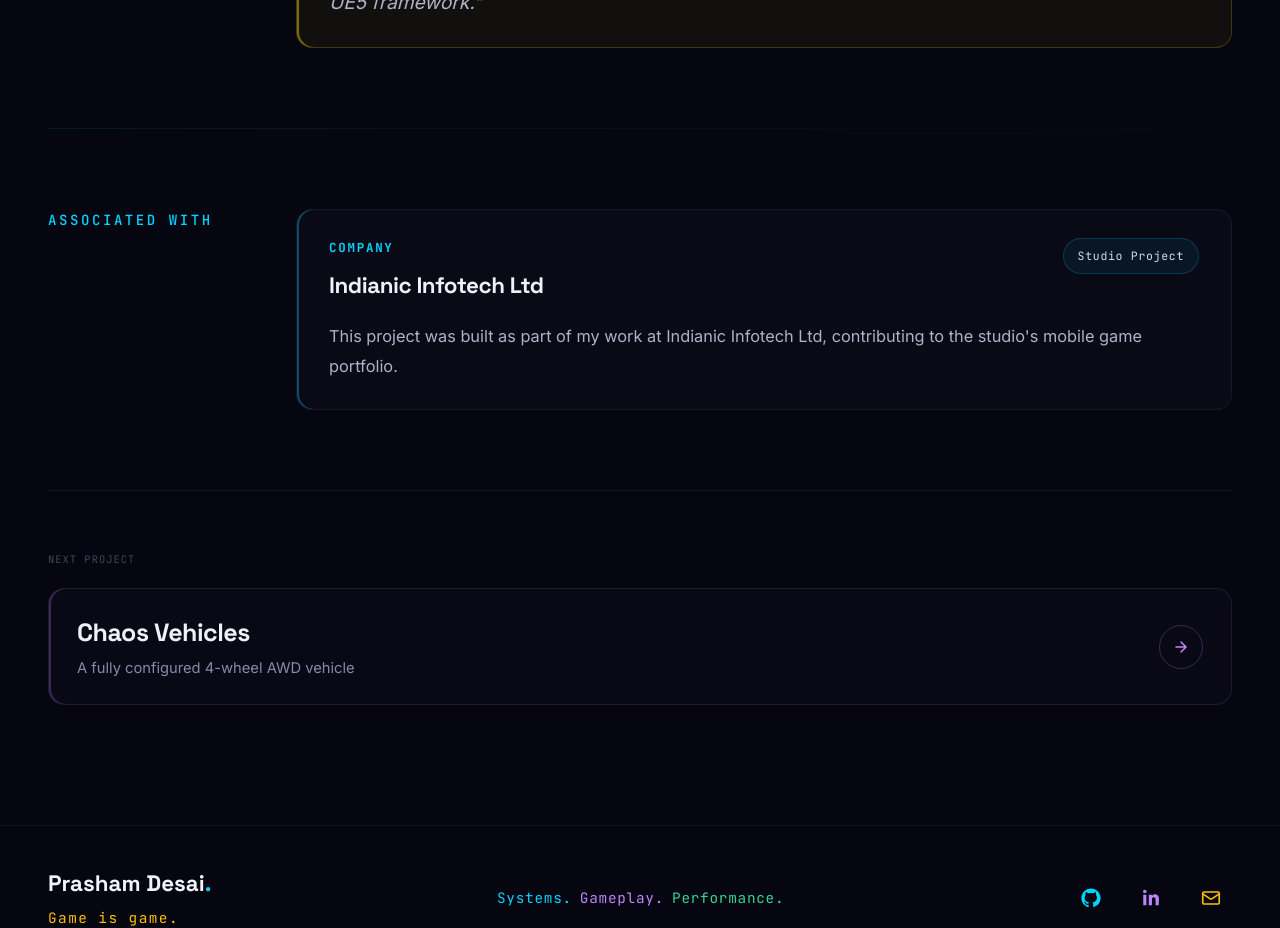
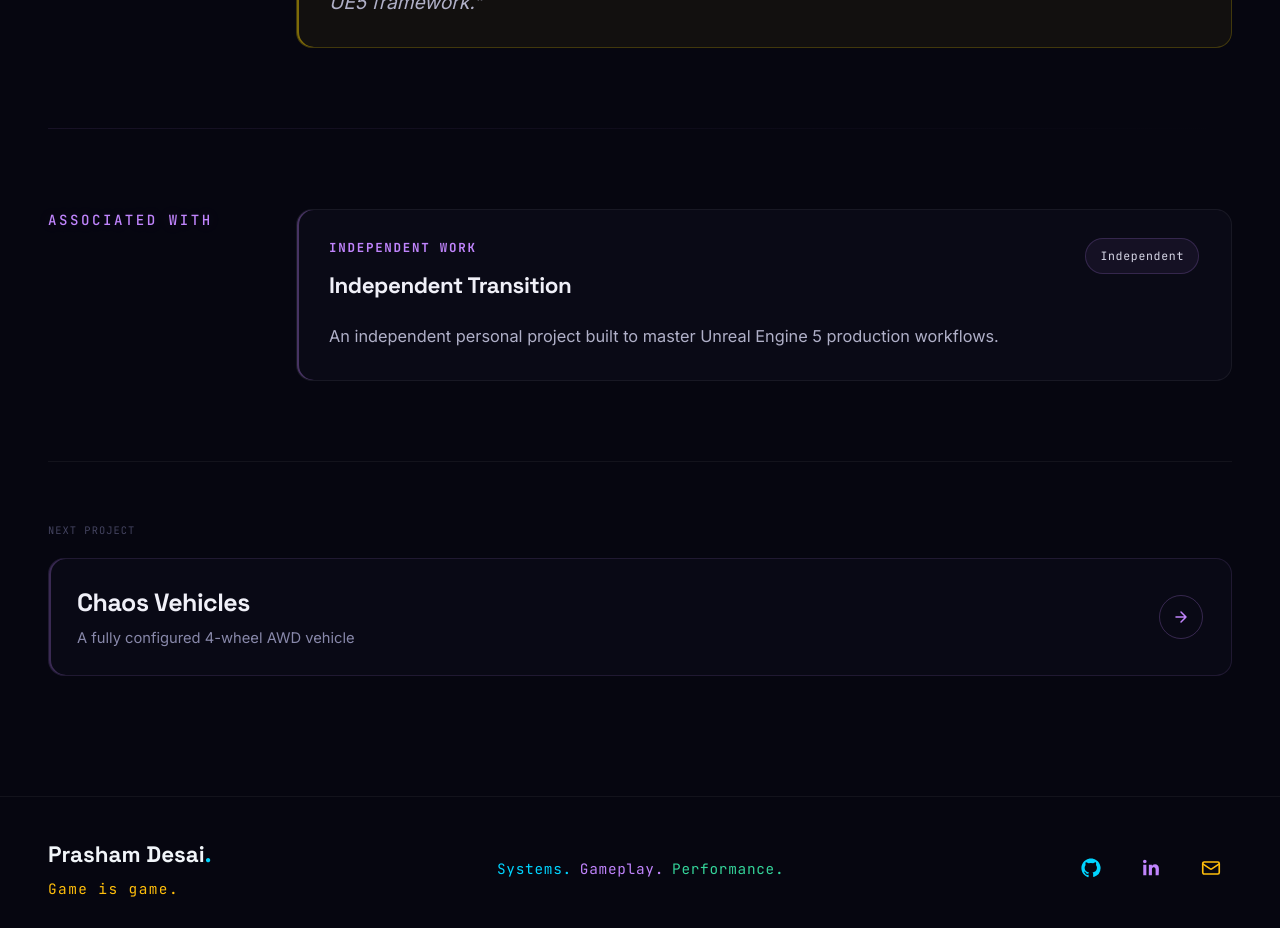
Before and after one commit to Prasham-Desai/Portfolio, a React (Create React App) app: page /project/badbot in a window 1280 px wide. Shown: the part 3460-4388 px from the top of the page. Built offline with nearby package versions, Linux system fonts and the light colour scheme.

Commit message:
Resume section updates

```diff
--- a/src/data/projects.js
+++ b/src/data/projects.js
@@ -9,6 +9,13 @@ export const projects = [
     platform: "PC",
     year: "2024",
     engine: "Unreal Engine",
+    associatedWith: {
+      type: "self",
+      name: "Independent Transition",
+      description: "An independent personal project built to master Unreal Engine 5 production workflows.",
+      badge: "Independent",
+      color: "#c084fc"
+    },
     featured: true,
     coverColor: "#1a0a00",
     accentColor: "#dc143c",
@@ -44,6 +51,13 @@ export const projects = [
     platform: "Windows",
     year: "2024",
     engine: "Unreal Engine",
+    associatedWith: {
+      type: "self",
+      name: "Independent Transition",
+      description: "An independent personal project built to master Unreal Engine 5 production workflows.",
+      badge: "Independent",
+      color: "#c084fc"
+    },
     featured: true,
     coverColor: "#05101a",
     accentColor: "#00d4ff",
@@ -81,6 +95,13 @@ export const projects = [
     platform: "Windows",
     year: "2024",
     engine: "Unreal Engine",
+    associatedWith: {
+      type: "self",
+      name: "Independent Transition",
+      description: "An independent personal project built to master Unreal Engine 5 production workflows.",
+      badge: "Independent",
+      color: "#c084fc"
+    },
     featured: true,
     coverColor: "#0a121e",
     accentColor: "#34d399",
@@ -117,6 +138,13 @@ export const projects = [
     platform: "PC",
     year: "2024",
     engine: "Unreal Engine",
+    associatedWith: {
+      type: "self",
+      name: "Independent Transition",
+      description: "An independent personal project built to master Unreal Engine 5 production workflows.",
+      badge: "Independent",
+      color: "#c084fc"
+    },
     featured: false,
     coverColor: "#120505",
     accentColor: "#fb923c",
@@ -151,6 +179,13 @@ export const projects = [
     platform: "Windows",
     year: "2024",
     engine: "Unreal Engine",
+    associatedWith: {
+      type: "self",
+      name: "Independent Transition",
+      description: "An independent personal project built to master Unreal Engine 5 production workflows.",
+      badge: "Independent",
+      color: "#c084fc"
+    },
     featured: false,
     coverColor: "#1a1525",
     accentColor: "#c084fc",
@@ -185,6 +220,13 @@ export const projects = [
     platform: "Windows",
     year: "2024",
     engine: "Unreal Engine",
+    associatedWith: {
+      type: "self",
+      name: "Independent Transition",
+      description: "An independent personal project built to master Unreal Engine 5 production workflows.",
+      badge: "Independent",
+      color: "#c084fc"
+    },
     featured: false,
     coverColor: "#051515",
     accentColor: "#00fff2",
@@ -218,6 +260,13 @@ export const projects = [
     platform: "Windows",
     year: "2024",
     engine: "Unreal Engine",
+    associatedWith: {
+      type: "self",
+      name: "Independent Transition",
+      description: "An independent personal project built to master Unreal Engine 5 production workflows.",
+      badge: "Independent",
+      color: "#c084fc"
+    },
     featured: false,
     coverColor: "#150505",
     accentColor: "#ff5263",
@@ -252,6 +301,13 @@ export const projects = [
     platform: "Windows",
     year: "2024",
     engine: "Unreal Engine",
+    associatedWith: {
+      type: "self",
+      name: "Independent Transition",
+      description: "An independent personal project built to master Unreal Engine 5 production workflows.",
+      badge: "Independent",
+      color: "#c084fc"
+    },
     featured: false,
     coverColor: "#101010",
     accentColor: "#fb923c",
@@ -284,6 +340,13 @@ export const projects = [
     platform: "Windows",
     year: "2024",
     engine: "Unreal Engine",
+    associatedWith: {
+      type: "self",
+      name: "Independent Transition",
+      description: "An independent personal project built to master Unreal Engine 5 production workflows.",
+      badge: "Independent",
+      color: "#c084fc"
+    },
     featured: false,
     coverColor: "#2a1010",
     accentColor: "#ff5263",
--- a/src/pages/Resume.jsx
+++ b/src/pages/Resume.jsx
@@ -12,7 +12,7 @@ const Resume = () => {
       fontFamily: "'Inter', sans-serif"
     }}>
       <div className="container" style={{
-        maxWidth: 850,
+        maxWidth: 1100,
         margin: '0 auto',
         padding: '0 24px',
         position: 'relative'
```
Also changed, not shown: 9 other files (tests, documents, lock files or other folders).
